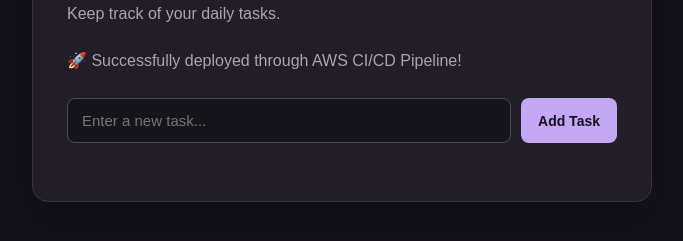
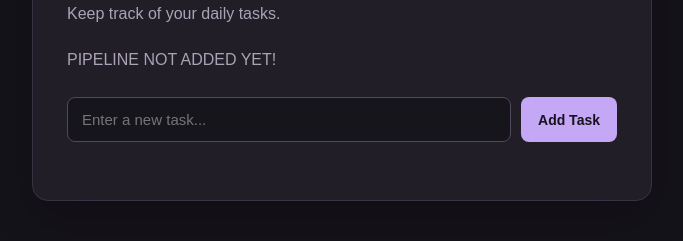
Before and after one commit to Aliaster2065/TaskFlow, a website: page public/index.html in a window 1280 px wide. Shown: the part 137-378 px from the top of the page, without its empty margins (298-981 px from the left). Drawn offline with Linux system fonts and the light colour scheme; no server answers.

Commit message:
BEFORE DEPLOYMENT/CHANGE message update.html

```diff
--- a/public/index.html
+++ b/public/index.html
@@ -11,7 +11,7 @@
     <div class="container">
         <h1>TaskFlow</h1>
         <p class="subtitle">Keep track of your daily tasks.</p>
-<p class="subtitle">🚀 Successfully deployed through AWS CI/CD Pipeline!</p>
+<p class="subtitle">PIPELINE NOT ADDED YET!</p>
 
         <form id="task-form">
             <input
```
